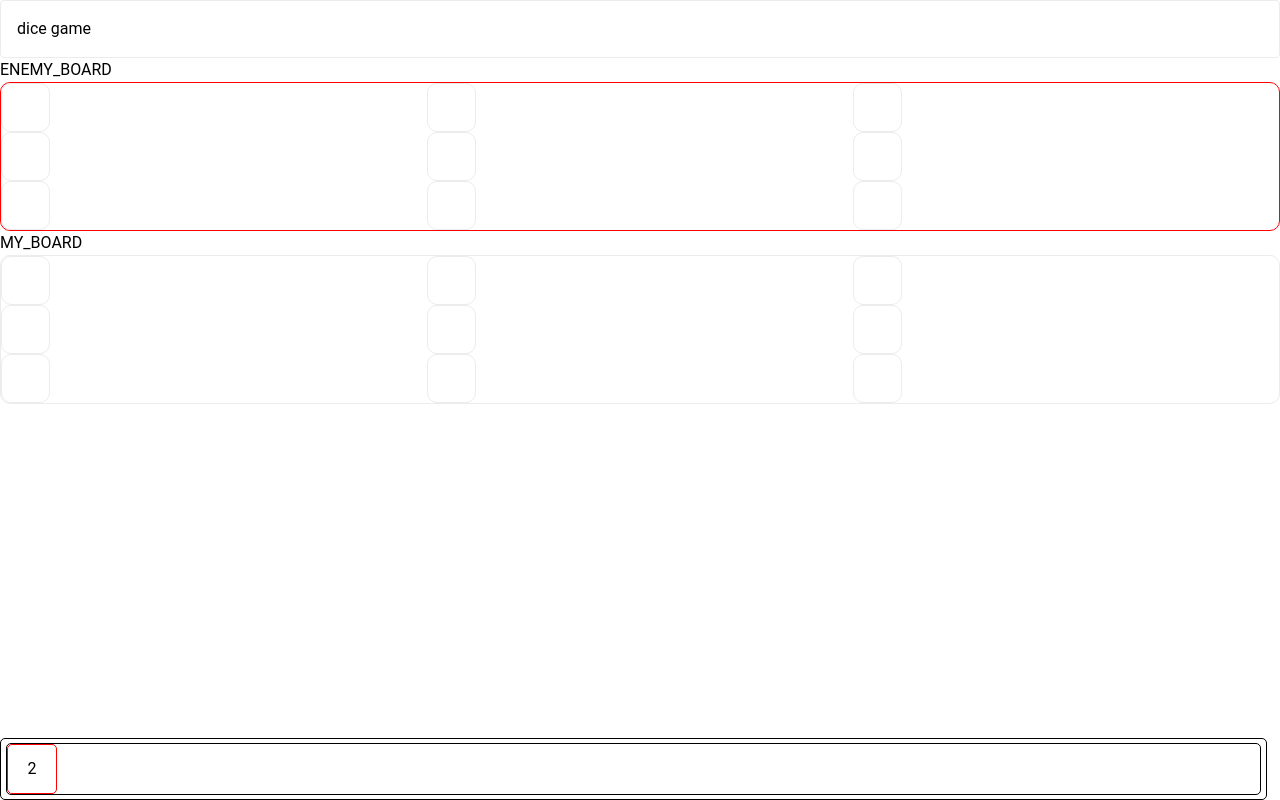
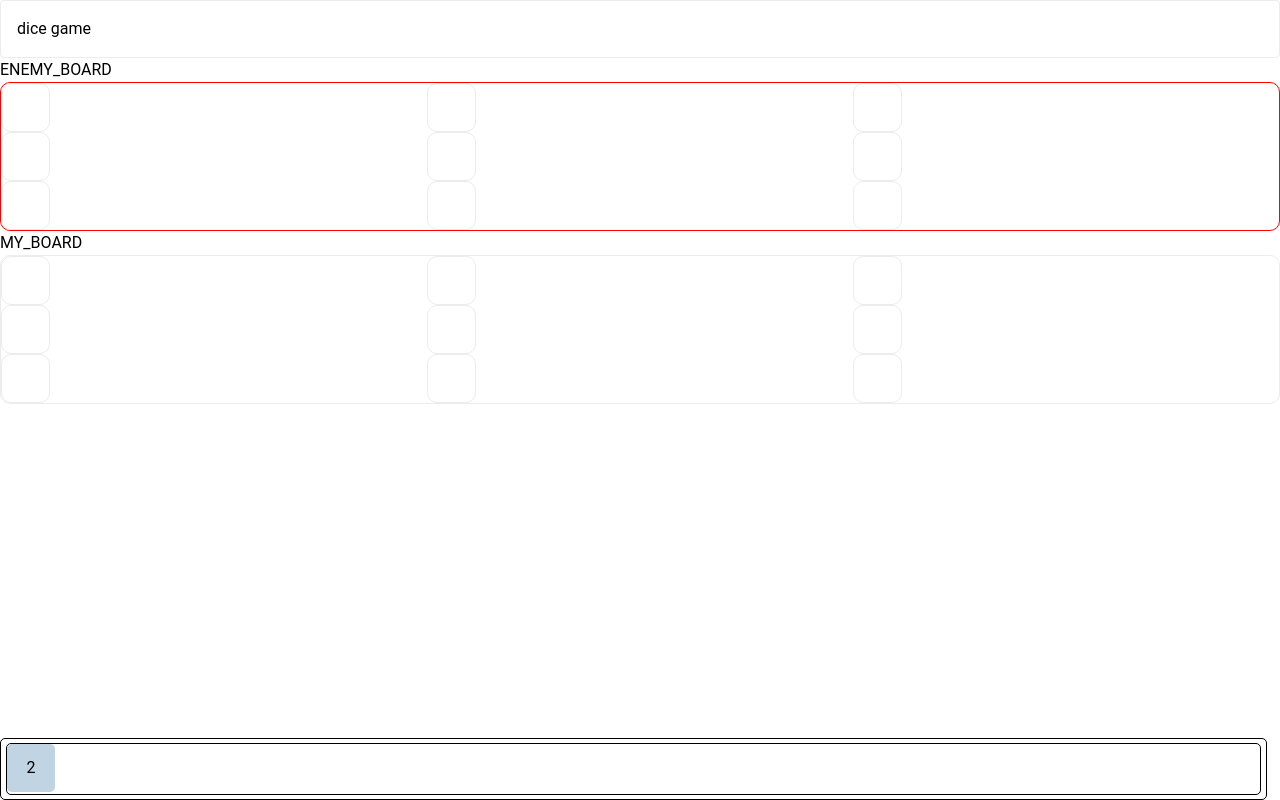
Before and after one commit to ATIPPAz/dice-dual, a Vue app: page / in a window 1280 px wide. Built offline with nearby package versions, Linux system fonts and the light colour scheme.

Commit message:
Update index.vue

```diff
--- a/src/components/dice/index.vue
+++ b/src/components/dice/index.vue
@@ -1,31 +1,46 @@
 <template>
-  <div class="dice" @click="select">
+  <div class="dice" @click="select" :class="{ cursor: props.value }" :style="color">
     {{ props.value }}
   </div>
 </template>
 <script setup lang="ts">
 import { useDiceStore } from '@/stores/dice'
-const { setDiceValue } = useDiceStore()
-const props = defineProps<{
-  isMove: boolean
-  value: number
-}>()
+import { DiceNumber, DiceColor } from '@/enum/board'
+import { computed } from 'vue'
+
+const { setDiceValue, setDiceFloat, resetDiceFloat } = useDiceStore()
+const props = withDefaults(
+  defineProps<{
+    isMove?: boolean
+    value: DiceNumber | null
+    color: DiceColor | null
+  }>(),
+  {
+    isMove: false,
+    color: null,
+    value: null
+  }
+)
+
+const color = computed(() => `background-color:${props.color}`)
 
 function select() {
   if (props.isMove) {
-    setDiceValue(props.value)
+    setDiceFloat()
+    setDiceValue(props.value!)
   }
 }
 </script>
 <style scoped>
 .dice {
-  width: 50px;
-  height: 50px;
-  border: 1px solid red;
+  width: 48px;
+  height: 48px;
   border-radius: 5px;
   display: flex;
   justify-content: center;
   align-items: center;
+}
+.cursor {
   cursor: pointer;
 }
 </style>
```
